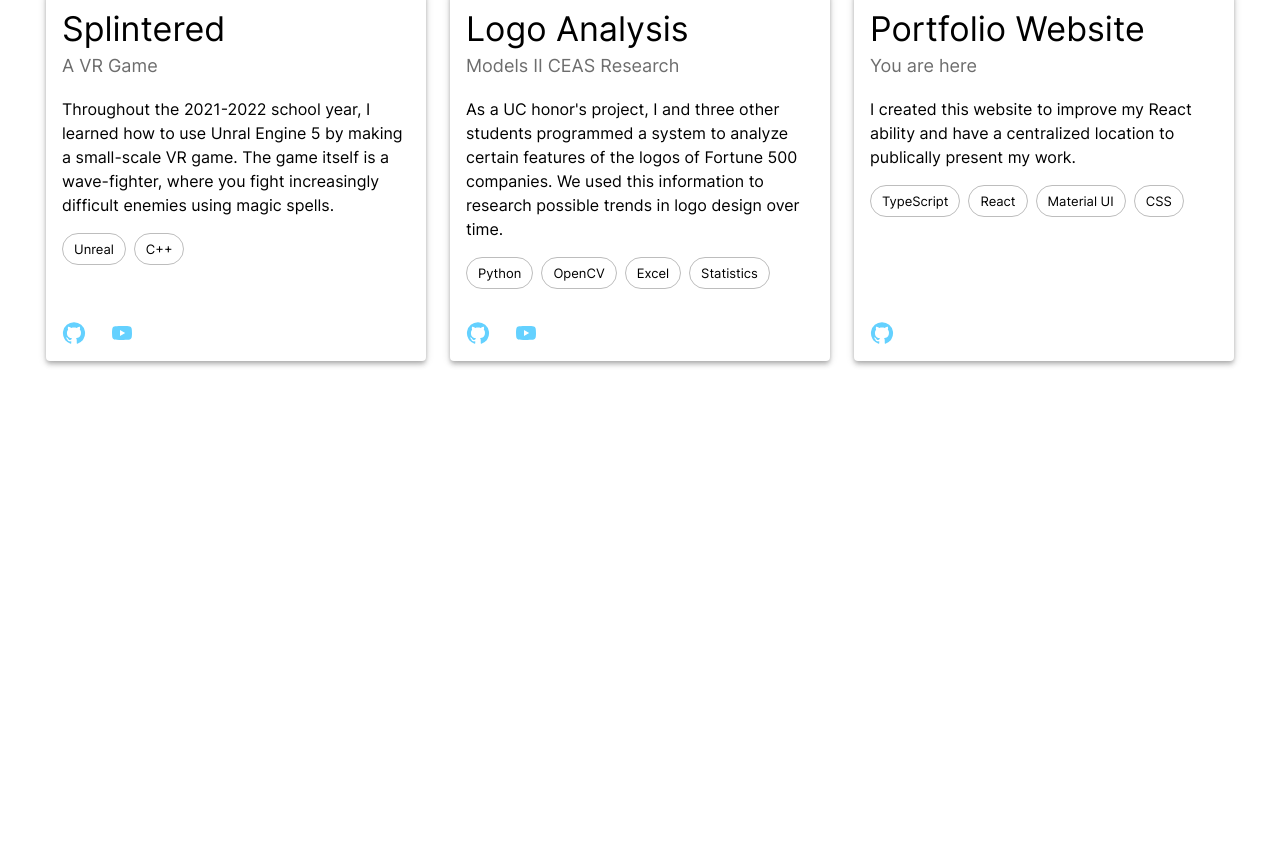
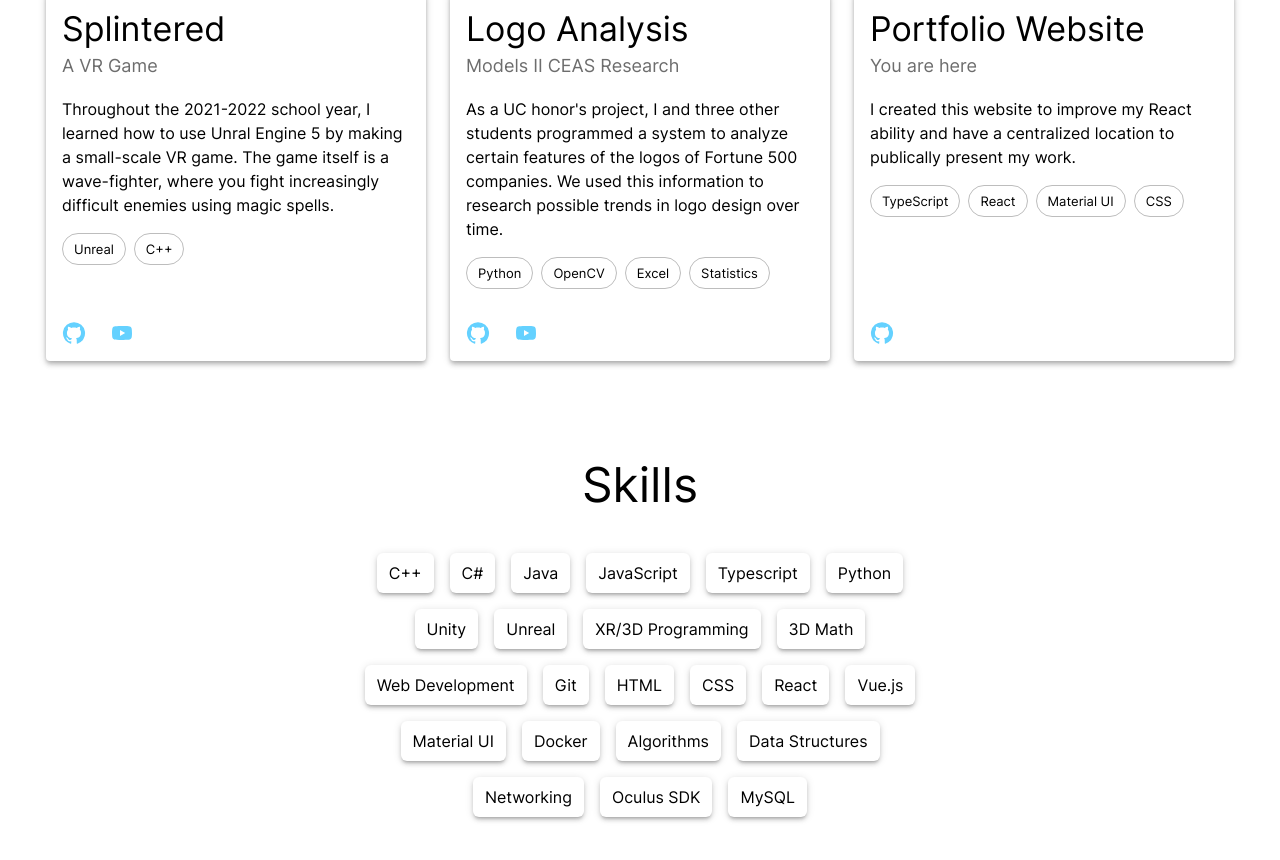
Before and after one commit to Clicky02/portfolio-website, a React (Create React App) app: page / in a window 1280 px wide. Shown: the part 1692-2552 px from the top of the page. Built offline with nearby package versions, Linux system fonts and the light colour scheme.

Commit message:
Createed Skills Page

```diff
--- a/src/App.tsx
+++ b/src/App.tsx
@@ -5,6 +5,7 @@
 import Home from "./modules/Home/Home";
 import Experience from "./modules/Experience/Experience";
 import Projects from "./modules/Projects/Projects";
+import Skills from "./modules/Skills/Skills";
 
 const lightTheme = createTheme({
     palette: {
@@ -68,7 +69,7 @@
                 <Home></Home>
                 <Experience></Experience>
                 <Projects></Projects>
-                <Box id="section2" sx={{ height: "150vh" }} />
+                <Skills></Skills>
                 <Box id="section3" sx={{ height: "150vh" }} />
             </ThemeProvider>
         </div>
--- a/src/modules/Header/Header.tsx
+++ b/src/modules/Header/Header.tsx
@@ -25,16 +25,16 @@
                     <Grid container mr={"auto"} ml={"auto"} width={"100%"} maxWidth={"md"} spacing={2}>
                         <Grid xs={1} />
                         <HeaderGridItem>
-                            <HeaderLink to="home">Home</HeaderLink>
+                            <HeaderLink to="experience">Experience</HeaderLink>
                         </HeaderGridItem>
                         <HeaderGridItem>
-                            <HeaderLink to="experience">Experience</HeaderLink>
+                            <HeaderLink to="projects">Projects</HeaderLink>
                         </HeaderGridItem>
                         <HeaderGridItem>
                             <Logo />
                         </HeaderGridItem>
                         <HeaderGridItem>
-                            <HeaderLink to="projects">Projects</HeaderLink>
+                            <HeaderLink to="skills">Skills</HeaderLink>
                         </HeaderGridItem>
                         <HeaderGridItem>
                             <HeaderLink to="section3">Contact</HeaderLink>
--- /dev/null
+++ b/src/modules/Skills/Skills.tsx
@@ -0,0 +1,64 @@
+import React from "react";
+import { Button, Container, IconButton, Paper, Stack, Typography } from "@mui/material";
+import GitHubIcon from "@mui/icons-material/GitHub";
+import YouTubeIcon from "@mui/icons-material/YouTube";
+import OpenInBrowserIcon from "@mui/icons-material/OpenInBrowser";
+import SectionBox from "../../general/SectionBox";
+import ExperienceCard from "../../general/ExperienceCard";
+
+const SkillCard = (props: any) => (
+    <Paper
+        elevation={3}
+        sx={{ paddingTop: 1, paddingBottom: 1, paddingLeft: 1.5, paddingRight: 1.5, borderRadius: 1.5 }}
+        {...props}
+    />
+);
+
+const skills: string[] = [
+    "C++",
+    "C#",
+    "Java",
+    "JavaScript",
+    "Typescript",
+    "Python",
+    "Unity",
+    "Unreal",
+    "XR/3D Programming",
+    "3D Math",
+    "Web Development",
+    "Git",
+    "HTML",
+    "CSS",
+    "React",
+    "Vue.js",
+    "Material UI",
+    "Docker",
+    "Algorithms",
+    "Data Structures",
+    "Networking",
+    "Oculus SDK",
+    "MySQL",
+];
+
+class Skills extends React.Component {
+    render() {
+        return (
+            <SectionBox id={"skills"}>
+                <Container maxWidth={"xl"}>
+                    <Stack ml="auto" mr="auto" direction={"column"} justifyContent={"center"} alignItems={"center"} gap={2}>
+                        <Typography variant="h3" mb={3}>
+                            Skills
+                        </Typography>
+                        <Stack direction={"row"} flexWrap={"wrap"} maxWidth={"sm"} justifyContent={"center"} gap={2}>
+                            {skills.map((value, index) => (
+                                <SkillCard key={index}>{value}</SkillCard>
+                            ))}
+                        </Stack>
+                    </Stack>
+                </Container>
+            </SectionBox>
+        );
+    }
+}
+
+export default Skills;
```
